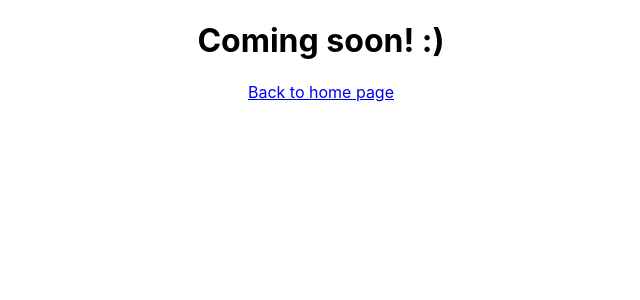
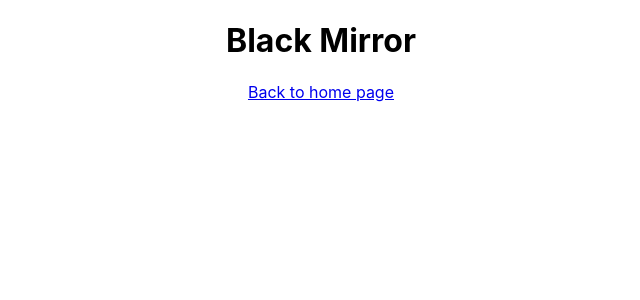
Before and after one commit to LuciaCL/kodflix, a React (Create React App) app: page /BlackMirror in a window 1280 px wide. Shown: the top 300 px of the page, without its empty margins (319-959 px from the left). Built offline with nearby package versions, Linux system fonts and the light colour scheme.

Commit message:
Show the TV show title on the details page #14

```diff
--- a/src/App.js
+++ b/src/App.js
@@ -10,7 +10,7 @@ class App extends Component {
       <Router>
         <div className="App">
           <Route exact path='/' component={Gallery} />
-          <Route exact path='/:details' component={Details}/>
+          <Route exact path='/:tvShowId' component={Details}/>
         </div>
       </Router>
     );
--- a/src/Details.js
+++ b/src/Details.js
@@ -1,26 +1,29 @@
 import React from 'react';
 import { Link } from 'react-router-dom';
+import getTvShows from './TvShows-get.js';
 
 export default class Details extends React.Component {
 
     constructor(props) {
         super(props);
         this.state = {
-            message : "Hello, this will be the details page for each Movie & TV show :)"
-
+            tvShow: {}
         }
     }
+
     componentDidMount(){
+        let tvShowId = this.props.match.params.tvShowId;
+        let tvShow = getTvShows()
+            .find((tvShow) =>tvShow.id === tvShowId);
         setTimeout(() => {
-           this.setState({
-               message: 'Coming soon! :)'
-           })
-        }, 3000);
+           this.setState({ tvShow })
+        });
     }
+
     render() {
         return (
             <div>
-                <h1>{this.state.message}</h1>
+                <h1>{this.state.tvShow.name}</h1>
                 <Link to='/'>Back to home page</Link>
             </div>
         );
```
